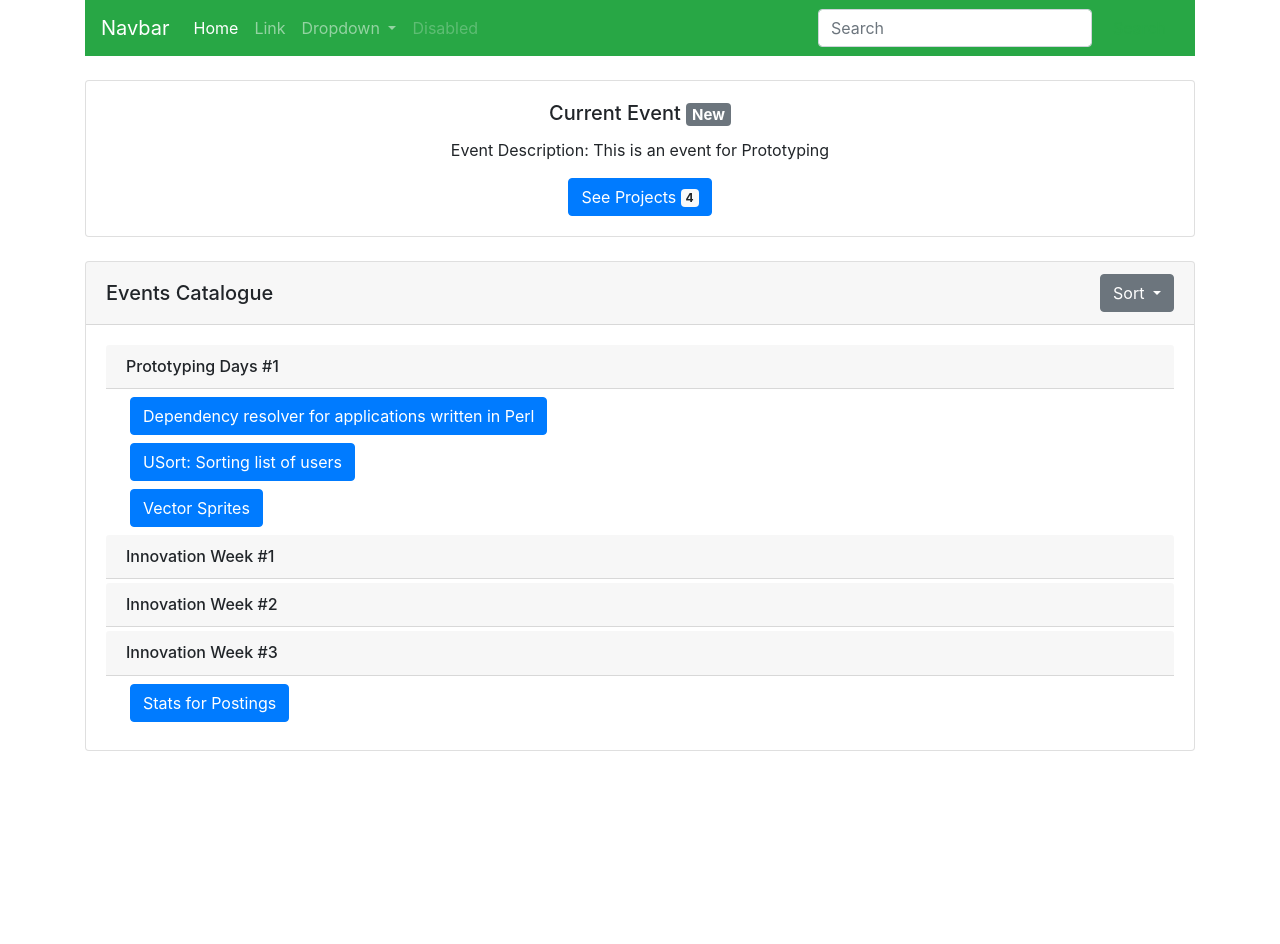
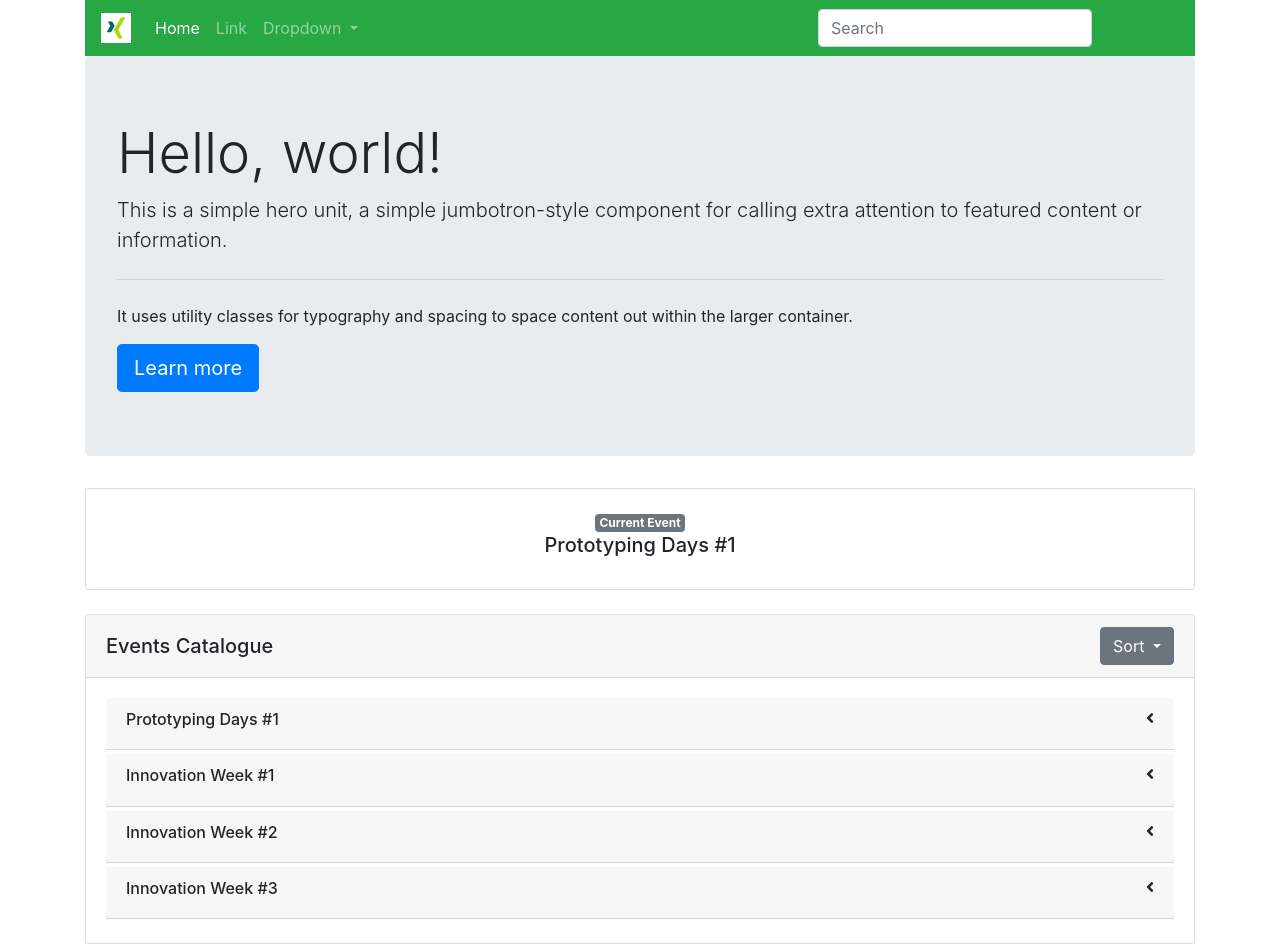
Before and after one commit to mkamalkayani/eventManagement, a website: page index.html in a window 1280 px wide. Before the commit the page ends 800 px from the top, so only its background shows below. Drawn offline with nearby package versions, Linux system fonts and the light colour scheme.

Commit message:
implenting current event

```diff
--- a/css/style.css
+++ b/css/style.css
@@ -1,8 +1,7 @@
-body {
-  background-color: white;
-  text-overflow: ellipsis; }
+.event-body button{
+	max-width: 80%;
+}
 
-  button{
-  	text-overflow: ellipsis;
-  	overflow: hidden;
-  }
+.navbar-brand{
+	max-width: 30px;
+}
--- a/index.html
+++ b/index.html
@@ -12,7 +12,8 @@
   <link rel="stylesheet" href="css/style.css">
   <title>Xing</title>
 
-  <script type="JavaScript" src="main.js"></script>
+  <!-- Font Awesome -->
+  <link rel="stylesheet" href="https://use.fontawesome.com/releases/v5.0.13/css/all.css" integrity="sha384-DNOHZ68U8hZfKXOrtjWvjxusGo9WQnrNx2sqG0tfsghAvtVlRW3tvkXWZh58N9jp" crossorigin="anonymous">
 </head>
 <body>
   <div class="container">
@@ -20,7 +21,7 @@
 
     <!-- Nav Bar -->
     <nav class="navbar navbar-expand-lg navbar-dark bg-success">
-      <a class="navbar-brand" href="#">Navbar</a>
+      <img class="navbar-brand" src="images/brand.jpg">
       <button class="navbar-toggler" type="button" data-toggle="collapse" data-target="#navbarSupportedContent" aria-controls="navbarSupportedContent" aria-expanded="false" aria-label="Toggle navigation">
         <span class="navbar-toggler-icon"></span>
       </button>
@@ -44,9 +45,6 @@
               <a class="dropdown-item" href="#">Something else here</a>
             </div>
           </li>
-          <li class="nav-item">
-            <a class="nav-link disabled" href="#">Disabled</a>
-          </li>
         </ul>
         <form class="form-inline my-2 my-lg-0">
           <input class="form-control mr-sm-2" type="search" placeholder="Search" aria-label="Search">
@@ -55,15 +53,21 @@
       </div>
     </nav>
 
-
+    <div class="jumbotron">
+      <h1 class="display-4">Hello, world!</h1>
+      <p class="lead">This is a simple hero unit, a simple jumbotron-style component for calling extra attention to featured content or information.</p>
+      <hr class="my-4">
+      <p>It uses utility classes for typography and spacing to space content out within the larger container.</p>
+      <a class="btn btn-primary btn-lg" href="#" role="button">Learn more</a>
+    </div>
     <!-- Current Event -->
     <div class="mt-4">
       <div class="card text-center">
-
         <div id="current-event" class="card-body">
-          <h5 class="card-title">Current Event <span class="badge badge-secondary">New</span></h5>
-          <p class="card-text">Event Description: This is an event for Prototyping</p>
-          <a href="#" class="btn btn-primary">See Projects <span class="badge badge-light">4</span></a>
+          <span class="badge badge-secondary">Current Event</span>
+          <h5 class="card-title">Current Event </h5>
+          <p class="card-text"></p>
+          <!-- <a href="#" class="btn btn-primary">See Projects <span class="badge badge-light">4</span></a> -->
         </div>
       </div>
     </div>
@@ -72,7 +76,6 @@
     <div class="card mt-4" id="event-catalogue">
       <div class="d-flex card-header">
         <h5 class="align-self-center mb-0">Events Catalogue</h5>
-
         <div class="dropdown ml-auto">
           <button class="btn btn-secondary dropdown-toggle" type="button" id="dropdownMenuButton" data-toggle="dropdown" aria-haspopup="true" aria-expanded="false">
             Sort
--- a/main.js
+++ b/main.js
@@ -1,10 +1,10 @@
-// const currentEvent = {
-// 	"id": 13,
-// 	"title": "Prototyping Days #1",
-// 	"projectdeadline": null
-// }
+const currentEvent = {
+	"id": 13,
+	"title": "Prototyping Days #1",
+	"projectdeadline": null
+}
 
-var eventCatalogue = document.querySelector('#event-catalogue .card-body');
+document.querySelector('#current-event .card-title').innerHTML = currentEvent.title;
 
 function getProjectData(){
 	fetch('API/projectData.json')
@@ -18,11 +18,7 @@ function getProjectData(){
 }
 
 var projectData = getProjectData();
-// setTimeout(function(){
-// 	console.log(projectData,"projectData");
-// },1000)
-
-
+var eventCatalogue = document.querySelector('#event-catalogue .card-body');
 
 fetch('API/eventData.json')
 .then(function(eventData) {
@@ -33,10 +29,12 @@ fetch('API/eventData.json')
 
 	for(let i=0; i<eventData.length; i++){
 		var event = `
-		<div class="event-header mb-1" id="id${eventData[i].id}">
-		<h6 class="card-header">${eventData[i].title}</h6>
-			<div class="event-body"></div>
-		</div>`;
+		<div class="card-header mb-1 d-flex" data-toggle="collapse" data-target="#id${eventData[i].id}">
+			<h6>${eventData[i].title}</h6>
+			<i class="fas fa-angle-left ml-auto"></i>
+		</div>
+		<div id="id${eventData[i].id}" class="event-body collapse"></div>
+		`;
 
 		eventCatalogue.insertAdjacentHTML('beforeend',event);
 		// console.log(i," eventID ",eventData[i].id);
@@ -47,12 +45,18 @@ fetch('API/eventData.json')
 				// var project = `<li class="project">${projectData[j]['title']}</li>`;
 				var project = createProjectModal(projectData[j]['id'], projectData[j]['title'], projectData[j]['short_description'], projectData[j]['description']);
 
-				var eventBody = document.querySelector(` #id${eventData[i].id} .event-body`);
+				var eventBody = document.querySelector(`#id${eventData[i].id}`);
 				eventBody.insertAdjacentHTML('beforeend',project);
 	    		// console.log(j,projectData[i]["event"]["id"]);
 			}
 		}
 	}
+})
+.then(function(){
+	$('#event-catalogue .card-header').on('click', function(e) {
+		// console.log(e);
+    $(this).find('[class*="angle"]').toggleClass('fa-angle-left fa-angle-down')
+});
 });
 
 
```
